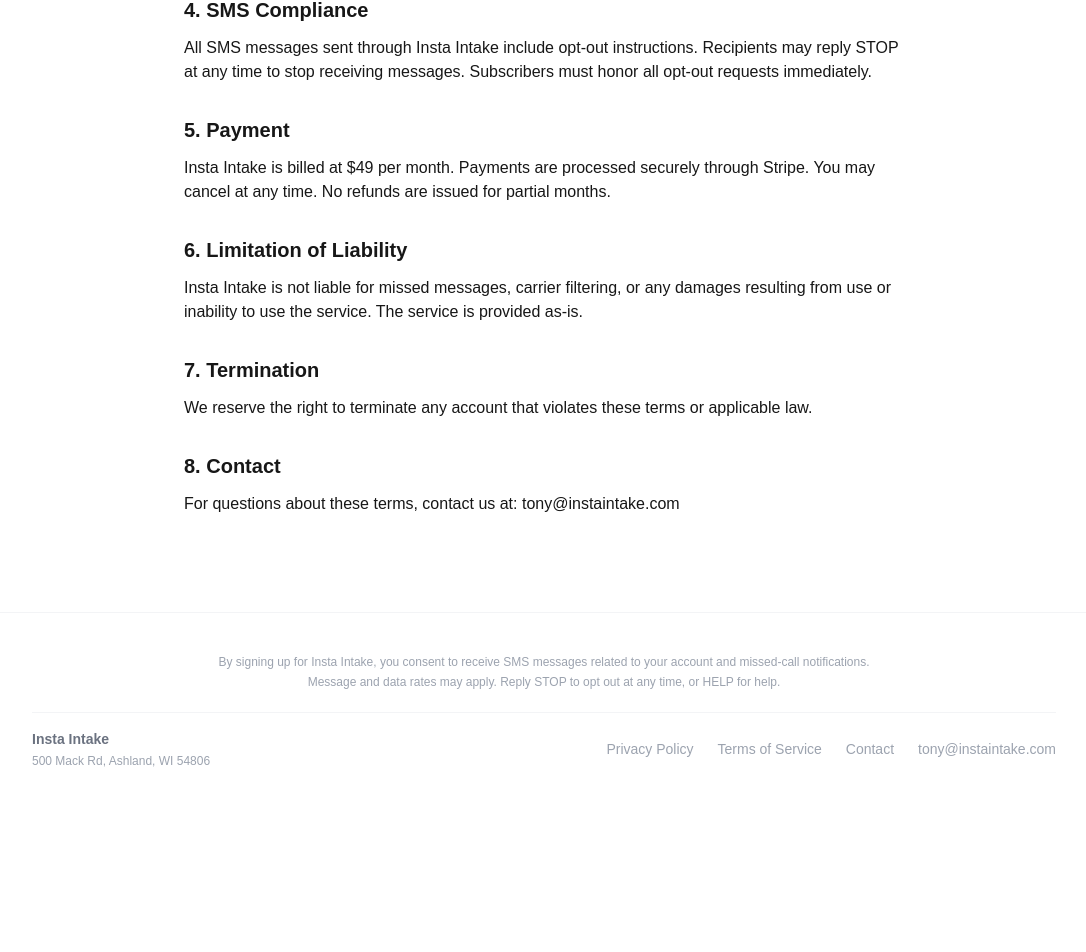
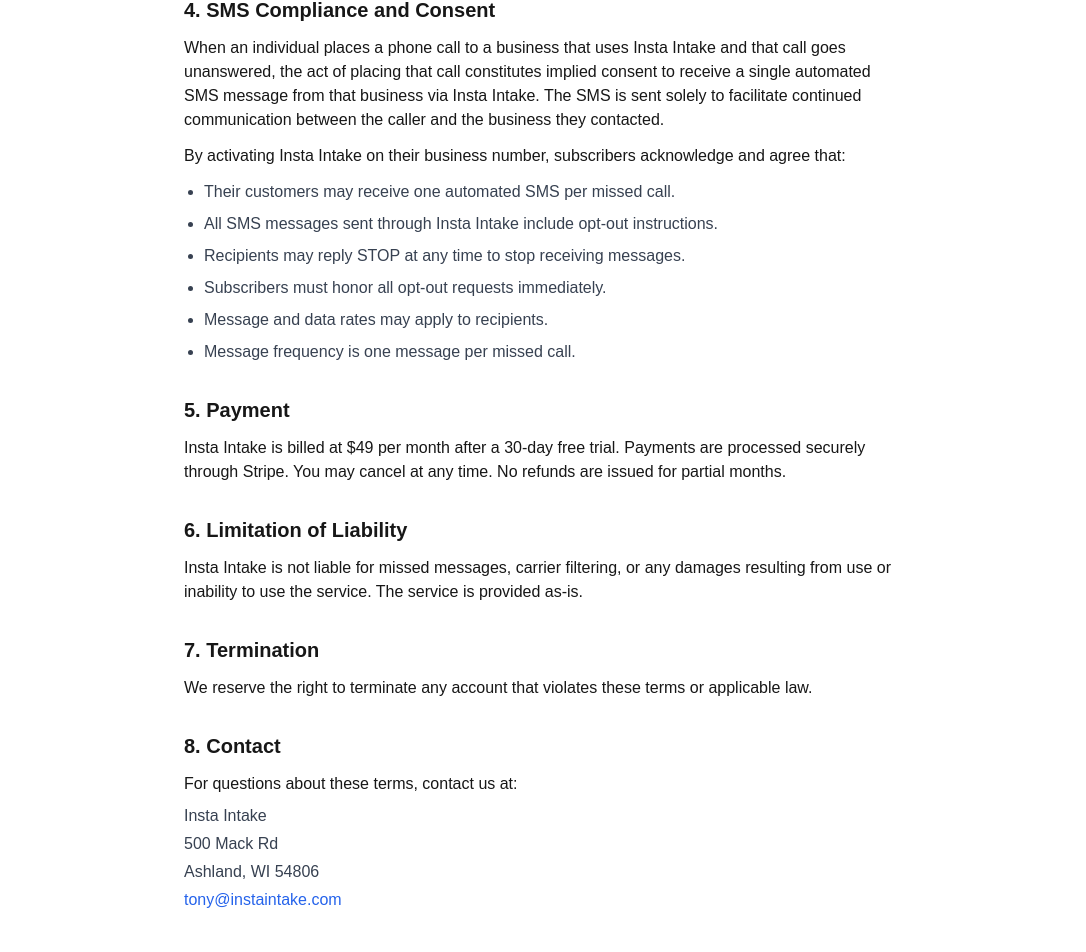
Before and after one commit to TonyShotliff/garage-door-leads, a Next.js app: page /terms in a window 1280 px wide. Shown: the part 572-1524 px from the top of the page, without its empty margins (96-1182 px from the left). Before the commit the page ends 1381 px from the top, so only its background shows below. Built offline with nearby package versions, Linux system fonts and the light colour scheme.

Commit message:
Update terms of service with SMS consent language and physical address

```diff
--- a/src/app/terms/page.tsx
+++ b/src/app/terms/page.tsx
@@ -1,4 +1,4 @@
-export default function TermsOfService() {
+export default function Terms() {
   return (
     <div className="max-w-3xl mx-auto px-6 py-16">
       <h1 className="text-3xl font-bold mb-8">Terms of Service</h1>
@@ -20,13 +20,22 @@ export default function TermsOfService() {
       </section>
 
       <section className="mb-8">
-        <h2 className="text-xl font-semibold mb-3">4. SMS Compliance</h2>
-        <p>All SMS messages sent through Insta Intake include opt-out instructions. Recipients may reply STOP at any time to stop receiving messages. Subscribers must honor all opt-out requests immediately.</p>
+        <h2 className="text-xl font-semibold mb-3">4. SMS Compliance and Consent</h2>
+        <p className="mb-3">When an individual places a phone call to a business that uses Insta Intake and that call goes unanswered, the act of placing that call constitutes implied consent to receive a single automated SMS message from that business via Insta Intake. The SMS is sent solely to facilitate continued communication between the caller and the business they contacted.</p>
+        <p className="mb-3">By activating Insta Intake on their business number, subscribers acknowledge and agree that:</p>
+        <ul className="list-disc pl-5 space-y-2 text-gray-700">
+          <li>Their customers may receive one automated SMS per missed call.</li>
+          <li>All SMS messages sent through Insta Intake include opt-out instructions.</li>
+          <li>Recipients may reply STOP at any time to stop receiving messages.</li>
+          <li>Subscribers must honor all opt-out requests immediately.</li>
+          <li>Message and data rates may apply to recipients.</li>
+          <li>Message frequency is one message per missed call.</li>
+        </ul>
       </section>
 
       <section className="mb-8">
         <h2 className="text-xl font-semibold mb-3">5. Payment</h2>
-        <p>Insta Intake is billed at $49 per month. Payments are processed securely through Stripe. You may cancel at any time. No refunds are issued for partial months.</p>
+        <p>Insta Intake is billed at $49 per month after a 30-day free trial. Payments are processed securely through Stripe. You may cancel at any time. No refunds are issued for partial months.</p>
       </section>
 
       <section className="mb-8">
@@ -41,7 +50,13 @@ export default function TermsOfService() {
 
       <section className="mb-8">
         <h2 className="text-xl font-semibold mb-3">8. Contact</h2>
-        <p>For questions about these terms, contact us at: tony@instaintake.com</p>
+        <p className="mb-2">For questions about these terms, contact us at:</p>
+        <address className="not-italic text-gray-700 space-y-1">
+          <p>Insta Intake</p>
+          <p>500 Mack Rd</p>
+          <p>Ashland, WI 54806</p>
+          <p><a href="mailto:tony@instaintake.com" className="text-blue-600 hover:underline">tony@instaintake.com</a></p>
+        </address>
       </section>
     </div>
   );
```
